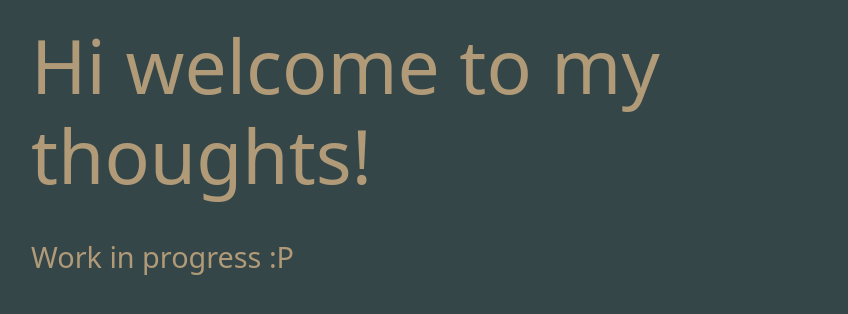
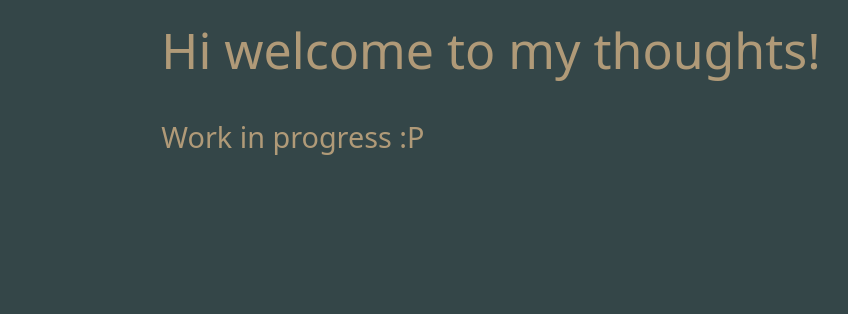
Before and after one commit to lorenzjdr/website, a React (Vite) app: page /website/blog in a window 1280 px wide. Shown: the top 314 px of the page, without its empty margins (149-997 px from the left). Built offline with nearby package versions, Linux system fonts and the light colour scheme.

Commit message:
Changed the styles of the Blog homepage

```diff
--- a/src/Pages/Blog/BlogHome.css
+++ b/src/Pages/Blog/BlogHome.css
@@ -5,14 +5,18 @@
   max-width: 960px;
 }
 
-body
-{
+body {
   background-color: #344648;
+  margin: 0;
+  height: 100vh;
+  display: flex;
+  justify-content: center;
+  align-items: start;
 }
 
 h1
 {
-  font-size: 75px;
+  font-size: 50px;
   margin-bottom: 20px;
   color: #B09A78;
 }
--- a/src/Pages/Blog/BlogHome.tsx
+++ b/src/Pages/Blog/BlogHome.tsx
@@ -2,7 +2,6 @@ import './BlogHome.css';
 
 const BlogHome = () => {
   return (
-    <body className='whole'>
     <div className="blog-body" >
       <h1>Hi welcome to my thoughts!</h1>
 
@@ -11,7 +10,6 @@ const BlogHome = () => {
       </section>
 
     </div>
-    </body>
   );
 }
 
```
